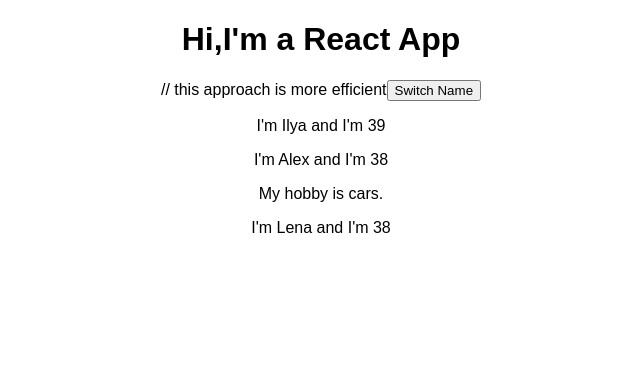
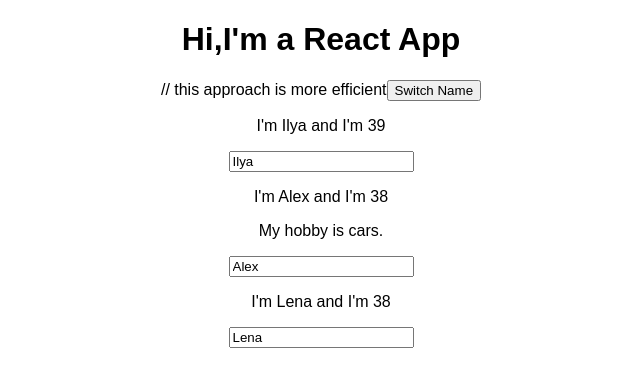
Before and after one commit to Preil/react-complete-guide, a React (Create React App) app: page / in a window 1280 px wide. Shown: the top 386 px of the page, without its empty margins (319-959 px from the left). Built offline with nearby package versions, Linux system fonts and the light colour scheme.

Commit message:
Two ways binding example.

```diff
--- a/src/App.js
+++ b/src/App.js
@@ -11,12 +11,23 @@ class App extends Component {
         ]
     }
 
-    switchNameHandler = (newName)=>{
+    switchNameHandler = (newName) => {
         // console.log('Was clicked')
         this.setState({
             persons: [
                 {name: newName, age: 39},
                 {name: 'Alex', age: 38},
+                {name: 'Lena', age: 33}
+
+            ]
+        })
+    };
+
+    nameChangedHandler = (event) => {
+        this.setState({
+            persons: [
+                {name: 'Ilya', age: 39},
+                {name: event.target.value, age: 38},
                 {name: 'Lena', age: 33}
 
             ]
@@ -36,7 +47,9 @@ class App extends Component {
                     name={this.state.persons[1].name}
                     age={this.state.persons[1].age}
                     //this approach is less efficient
-                    click={()=>this.switchNameHandler('Ilya')} >My hobby is cars.
+                    click={() => this.switchNameHandler('Ilya')}
+                    changed={this.nameChangedHandler}>My hobby is cars.
+
                 </Person>
                 <Person
                     name={this.state.persons[2].name}
--- a/src/Person/Person.js
+++ b/src/Person/Person.js
@@ -5,6 +5,7 @@ const person = (props) => {
         <div>
             <p onClick={props.click}>I'm {props.name} and I'm {props.age}</p>
             <p>{props.children}</p>
+            <input type="text" onChange={props.changed} value={props.name}/>
         </div>
 
     )
```
